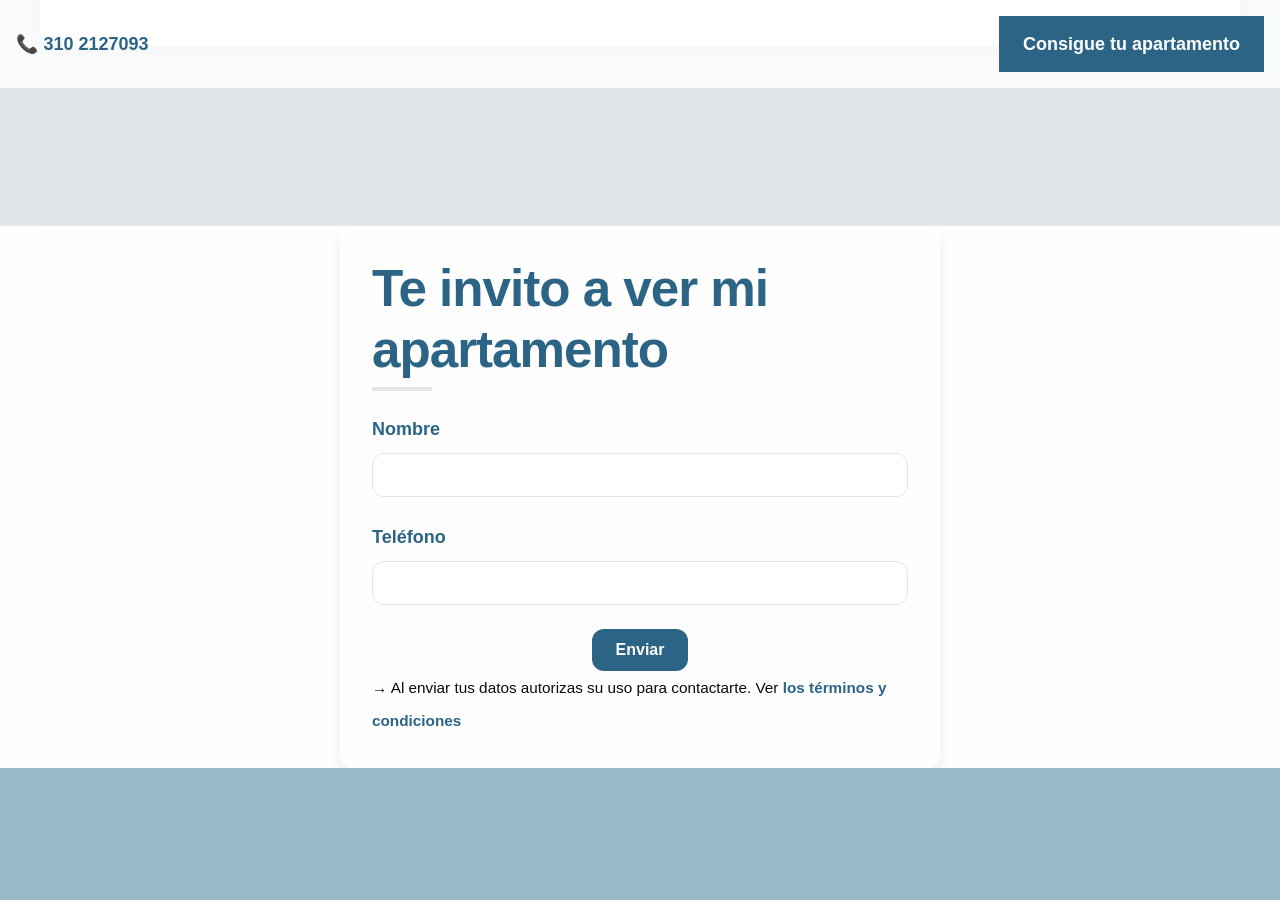
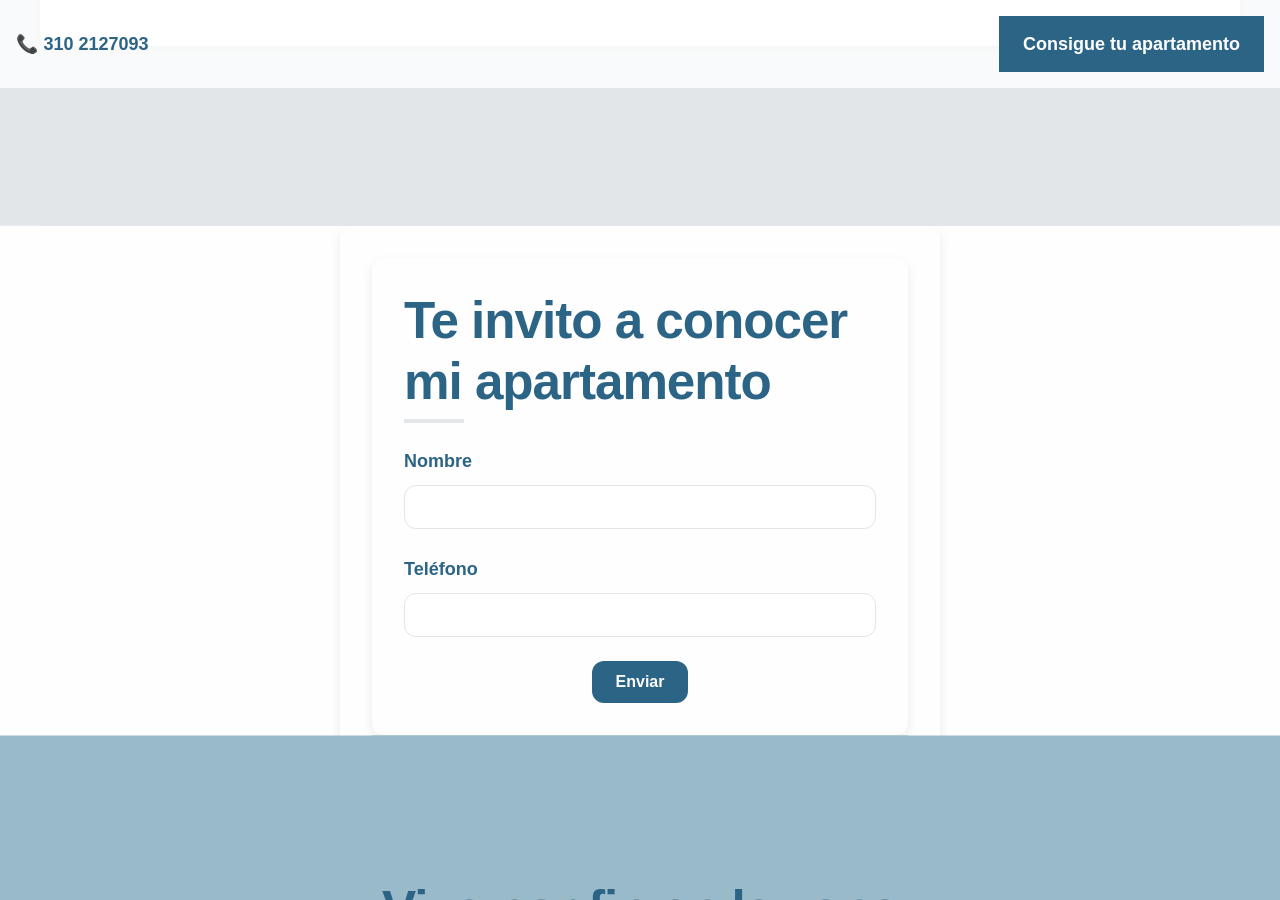
Before and after one commit to Klerpson/casa, a Jekyll site: the page built from apartamento-en-venta-chia.html, in a window 1280 px wide and 900 px high, scrolled down 9931 px. Built offline with Jekyll 4.4.1, drawn with Linux system fonts in a browser that asks for light colours.

Commit message:
Update apartamento-en-venta-chia.html

```diff
--- a/apartamento-en-venta-chia.html
+++ b/apartamento-en-venta-chia.html
@@ -249,15 +249,19 @@
     </div>
   </section>
   <div class="form-container wrapper" id="formulario">
+    <div class="form-container">
       <div id="form-wrapper">
-      <h2>Te invito a ver mi apartamento</h2>
-      <form id="contact-form">
-        <div class="form-group"> <label for="name" class="form-label">Nombre</label> <input type="text" id="name"
-            name="nombre" class="form-input" required> </div>
-        <div class="form-group"> <label for="phone" class="form-label">Teléfono</label> <input type="tel" id="phone"
-            name="celular" class="form-input" required> </div> <button type="submit" class="form-submit">Enviar</button>
-        <small>→ Al enviar tus datos autorizas su uso para contactarte. Ver <a href="/legal" rel="nofollow"
-            target="_blank">los términos y condiciones</a></small>
+        <h2>Te invito a conocer mi apartamento</h2>
+        <form id="contact-form" onsubmit="handleSubmit(event)">
+          <div class="form-group">
+              <label for="name" class="form-label">Nombre</label>
+              <input type="text" id="name" name="nombre" class="form-input" required>
+          </div>
+          <div class="form-group">
+              <label for="phone" class="form-label">Teléfono</label>
+              <input type="tel" id="phone" name="celular" class="form-input" required>
+          </div>
+          <button type="submit" class="form-submit">Enviar</button>
       </form>
       </div>
       <div id="confirmation-message" class="confirmation-message">
```
Lines whose indentation alone changed are shown as unchanged.
